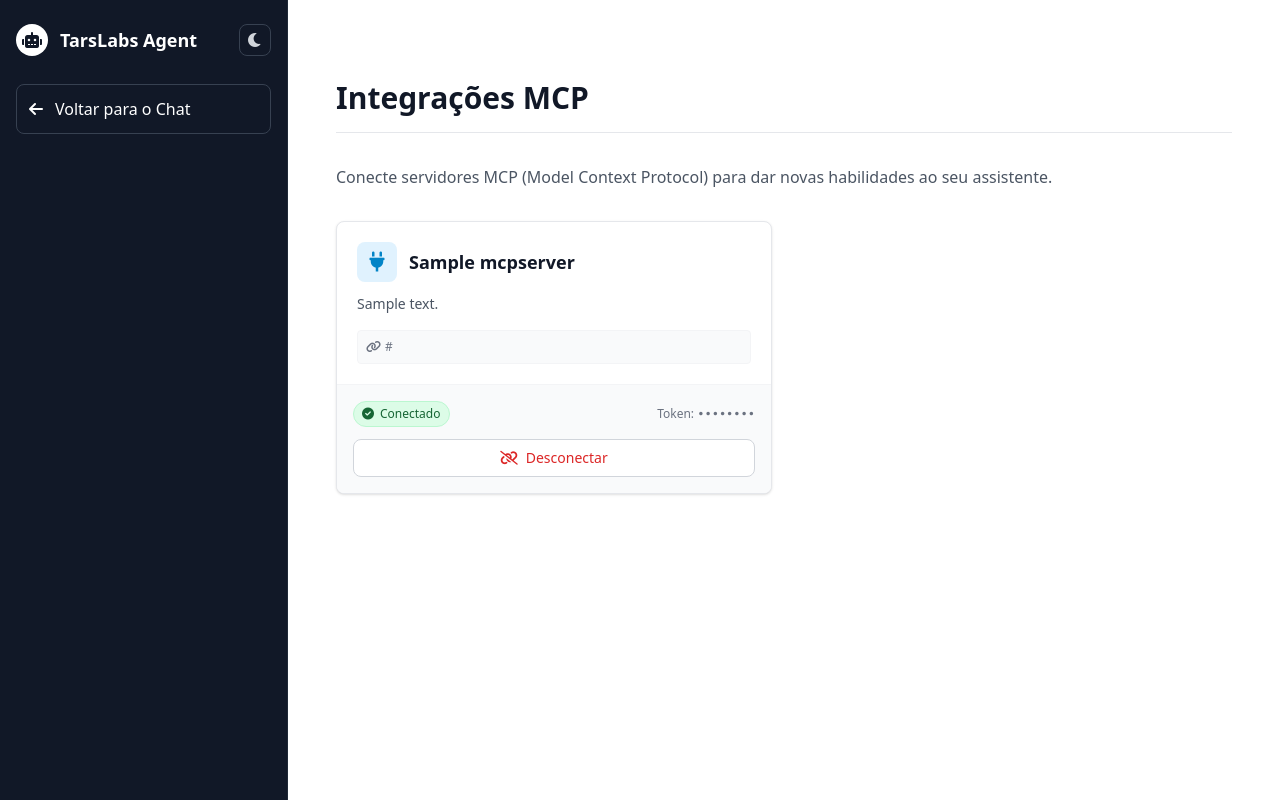
After one commit to G45P4R82/django-ui-chat, a Django app: page /integrations/ in a window 1280 px wide. The commit adds this page. Run offline with Django 4.2, Linux system fonts and the light colour scheme; a user stored in the database is signed in; tables that the repository leaves empty hold one stand-in row (values such as "Sample post"); some libraries are stand-ins or nearby versions.

Commit message:
feat: Add MCP (Model Context Protocol) client integration for AI tools
- Add MCPClient using official mcp Python SDK
- Add MCPServer and UserMCPConnection models to manage user tokens
- Add /integrations view and template to manage MCP configurations
- Update AIProvider to fetch tools and inject into Gemini payload
- Rebrand UI text to TarsLabs WhiteLabel UI Agent
- Add animated frontend feedback for tool_call and tool_resp events

```diff
--- /dev/null
+++ b/chatbot/templates/chatbot/integrations.html
@@ -0,0 +1,115 @@
+{% extends 'chatbot/base.html' %}
+
+{% block title %}Integrações MCP - TarsLabs Agent{% endblock %}
+
+{% block content %}
+<div class="flex h-screen bg-gray-50 dark:bg-gray-900 transition-colors">
+
+  <!-- Sidebar Lateral (Replicada do perfil) -->
+  <aside class="w-72 bg-gray-900 text-gray-300 flex-col transition-all duration-300 hidden md:flex border-r border-gray-800">
+    <div class="p-4 flex items-center justify-between mt-2">
+      <div class="flex items-center gap-3">
+        <div class="w-8 h-8 rounded-full bg-white text-gray-900 flex items-center justify-center font-bold">
+          <i class="fa-solid fa-robot"></i>
+        </div>
+        <span class="font-bold text-white text-lg">TarsLabs Agent</span>
+      </div>
+      <button onclick="toggleDarkMode()" title="Alternar Tema Escuro" class="w-8 h-8 flex items-center justify-center border border-gray-700 hover:bg-gray-800 text-gray-300 rounded-lg transition-colors">
+        <i class="fa-solid fa-moon dark:hidden"></i>
+        <i class="fa-solid fa-sun hidden dark:block text-yellow-400"></i>
+      </button>
+    </div>
+
+    <div class="px-4 py-3">
+      <a href="{% url 'chatbot' %}" class="flex items-center gap-3 w-full border border-gray-700 hover:bg-gray-800 text-white rounded-lg px-3 py-3 transition-colors">
+        <i class="fa-solid fa-arrow-left"></i>
+        Voltar para o Chat
+      </a>
+    </div>
+  </aside>
+
+  <!-- Content Principal -->
+  <main class="flex-1 flex justify-center py-12 px-4 sm:px-6 lg:px-8 bg-white dark:bg-gray-800 overflow-y-auto transition-colors">
+
+    <div class="max-w-4xl w-full space-y-8 relative">
+      <!-- Botão toggle mobile -->
+      <button onclick="toggleDarkMode()" class="md:hidden absolute right-0 top-0 w-10 h-10 flex items-center justify-center border border-gray-200 dark:border-gray-700 text-gray-500 dark:text-gray-300 rounded-lg transition-colors">
+        <i class="fa-solid fa-moon dark:hidden"></i>
+        <i class="fa-solid fa-sun hidden dark:block text-yellow-400"></i>
+      </button>
+
+      <div>
+        <div class="flex items-center gap-4 mb-8 border-b dark:border-gray-700 pb-4">
+          <a href="{% url 'chatbot' %}" class="md:hidden text-gray-400 dark:text-gray-500 hover:text-gray-600 dark:hover:text-gray-300">
+            <i class="fa-solid fa-arrow-left text-xl"></i>
+          </a>
+          <h2 class="text-3xl font-extrabold text-gray-900 dark:text-gray-100">Integrações MCP</h2>
+        </div>
+        <p class="text-gray-600 dark:text-gray-400 mb-6">Conecte servidores MCP (Model Context Protocol) para dar novas habilidades ao seu assistente.</p>
+      </div>
+
+      <div class="grid grid-cols-1 md:grid-cols-2 gap-6">
+        {% for server in servers %}
+        <div class="bg-white dark:bg-gray-900 shadow rounded-lg border border-gray-200 dark:border-gray-700 overflow-hidden flex flex-col transition-colors">
+            <div class="p-5 flex-1 border-b border-gray-100 dark:border-gray-800">
+                <div class="flex items-center gap-3 mb-3">
+                    <div class="w-10 h-10 rounded-lg bg-brand-100 dark:bg-brand-900 text-brand-600 dark:text-brand-500 flex items-center justify-center text-xl">
+                        <i class="fa-solid fa-plug"></i>
+                    </div>
+                    <h3 class="text-lg font-bold text-gray-900 dark:text-white">{{ server.name }}</h3>
+                </div>
+                <p class="text-sm text-gray-600 dark:text-gray-400 mb-4">{{ server.description }}</p>
+                <div class="text-xs text-gray-500 dark:text-gray-500 bg-gray-50 dark:bg-gray-800 p-2 rounded truncate border border-gray-100 dark:border-gray-700">
+                    <i class="fa-solid fa-link w-4"></i> {{ server.url }}
+                </div>
+            </div>
+
+            <div class="p-4 bg-gray-50 dark:bg-gray-800/50 mt-auto">
+                {% if server.id in connected_server_ids %}
+                    <div class="flex items-center justify-between mb-3">
+                        <span class="inline-flex items-center gap-1.5 py-1 px-2 rounded-full text-xs font-medium bg-green-100 text-green-800 dark:bg-green-900/30 dark:text-green-400 border border-green-200 dark:border-green-800/50">
+                            <i class="fa-solid fa-circle-check"></i> Conectado
+                        </span>
+                        <div class="text-xs text-gray-500 dark:text-gray-400">
+                            Token: <span class="font-mono">••••••••</span>
+                        </div>
+                    </div>
+                    <form method="POST" class="w-full">
+                        {% csrf_token %}
+                        <input type="hidden" name="server_id" value="{{ server.id }}">
+                        <input type="hidden" name="action" value="disconnect">
+                        <button type="submit" class="w-full bg-white dark:bg-gray-800 hover:bg-red-50 dark:hover:bg-red-900/20 text-red-600 dark:text-red-400 border border-gray-300 dark:border-gray-600 hover:border-red-300 dark:hover:border-red-800 font-medium py-2 px-4 rounded-lg transition-colors text-sm flex items-center justify-center gap-2">
+                            <i class="fa-solid fa-link-slash"></i> Desconectar
+                        </button>
+                    </form>
+                {% else %}
+                    <form method="POST" class="w-full flex flex-col gap-3">
+                        {% csrf_token %}
+                        <input type="hidden" name="server_id" value="{{ server.id }}">
+                        <input type="hidden" name="action" value="connect">
+                        <div>
+                            <label class="block text-xs font-medium text-gray-700 dark:text-gray-300 mb-1">Access Token</label>
+                            <input type="password" name="token" required placeholder="Ex: eyJhbGciOiJIUzI1..." class="w-full bg-white dark:bg-gray-900 border border-gray-300 dark:border-gray-600 text-gray-900 dark:text-white rounded-lg px-3 py-2 text-sm focus:ring-brand-500 focus:border-brand-500 transition-colors">
+                        </div>
+                        <button type="submit" class="w-full bg-brand-600 hover:bg-brand-900 text-white font-medium py-2 px-4 rounded-lg transition-colors text-sm flex items-center justify-center gap-2 shadow-sm">
+                            <i class="fa-solid fa-link"></i> Conectar
+                        </button>
+                    </form>
+                {% endif %}
+            </div>
+        </div>
+        {% empty %}
+        <div class="col-span-full py-12 flex flex-col items-center justify-center text-center border-2 border-dashed border-gray-300 dark:border-gray-700 rounded-xl">
+            <div class="w-16 h-16 bg-gray-100 dark:bg-gray-800 rounded-full flex items-center justify-center text-gray-400 dark:text-gray-500 text-2xl mb-4">
+                <i class="fa-solid fa-box-open"></i>
+            </div>
+            <h3 class="text-lg font-medium text-gray-900 dark:text-white mb-1">Nenhum Servidor Encontrado</h3>
+            <p class="text-sm text-gray-500 dark:text-gray-400 max-w-md">Não há servidores MCP cadastrados no sistema no momento.</p>
+        </div>
+        {% endfor %}
+      </div>
+
+    </div>
+  </main>
+</div>
+{% endblock %}
--- a/chatbot/templates/chatbot/login.html
+++ b/chatbot/templates/chatbot/login.html
@@ -19,7 +19,7 @@
         <i class="fa-solid fa-robot"></i>
       </div>
       <h2 class="text-2xl font-bold text-white mb-1">Bem-vindo</h2>
-      <p class="text-brand-100 text-sm">Acesse o sistema da Governadoria</p>
+      <p class="text-brand-100 text-sm">Acesse o sistema da TarsLabs Agent</p>
     </div>
 
     <div class="px-8 py-8">
--- a/chatbot/templates/chatbot/profile.html
+++ b/chatbot/templates/chatbot/profile.html
@@ -1,6 +1,6 @@
 {% extends 'chatbot/base.html' %}
 
-{% block title %}Perfil - Governadoria{% endblock %}
+{% block title %}Perfil - TarsLabs Agent{% endblock %}
 
 {% block content %}
 <div class="flex h-screen bg-gray-50 dark:bg-gray-900 transition-colors">
@@ -12,7 +12,7 @@
         <div class="w-8 h-8 rounded-full bg-white text-gray-900 flex items-center justify-center font-bold">
           <i class="fa-solid fa-robot"></i>
         </div>
-        <span class="font-bold text-white text-lg">Governadoria</span>
+        <span class="font-bold text-white text-lg">TarsLabs Agent</span>
       </div>
       <button onclick="toggleDarkMode()" title="Alternar Tema Escuro" class="w-8 h-8 flex items-center justify-center border border-gray-700 hover:bg-gray-800 text-gray-300 rounded-lg transition-colors">
         <i class="fa-solid fa-moon dark:hidden"></i>
--- a/chatbot/urls.py
+++ b/chatbot/urls.py
@@ -5,6 +5,7 @@ urlpatterns = [
     path('', views.chatbot, name='chatbot'),
     path('c/<int:conversation_id>/', views.chatbot, name='chatbot_conversation'),
     path('profile/', views.profile, name='profile'),
+    path('integrations/', views.integrations, name='integrations'),
     path('login', views.login, name='login'),
     path('register', views.register, name='register'),
     path('logout', views.logout, name='logout'),
--- a/chatbot/views.py
+++ b/chatbot/views.py
@@ -9,7 +9,8 @@ from google import genai
 from django.contrib import auth
 from django.contrib.auth.models import User
 from django.contrib.auth.decorators import login_required
-from .models import Chat, Conversation
+from .models import Chat, Conversation, MCPServer, UserMCPConnection
+from .mcp_client import MCPClient
 
 from django.utils import timezone
 
@@ -87,9 +88,46 @@ class AIProvider:
         yield {"type": "done", "final_text": final_text, "session_id": session_id}
 
     @classmethod
-    def _call_gemini_stream(cls, prompt, system_msg=None, chat_history=None):
+    def _call_gemini_stream(cls, prompt, system_msg=None, chat_history=None, mcp_tools=None, mcp_connections=None):
         api_key = os.environ.get("GEMINI_API_KEY_2") or os.environ.get("GEMINI_API_KEY_3")
+
+        # If we don't have API keys, just fail gracefully so fallback isn't used
+        if not api_key:
+             yield {"type": "error", "error": "Gemini API key is missing."}
+             return
+
         client = genai.Client(api_key=api_key)
+
+        # Handle tools config for Gemini
+        tools_config = []
+        if mcp_tools:
+            # We map MCP tool schemas to Gemini FunctionDeclarations
+            from google.genai import types
+
+            gemini_tools = []
+            for tool in mcp_tools:
+                # Basic mapping, in a real scenario you would parse the JSON Schema to Gemini types
+                parameters_schema = tool.get("parameters", {})
+
+                # Gemini doesn't fully support all JSON Schema features cleanly in FunctionDeclaration yet without some manual mapping,
+                # but we can pass it as a dict and let the SDK handle it internally or parse it to OpenAPI schema.
+
+                # Para simplificar e garantir funcionamento imediato no Gemini 2.5:
+                # Se o schema MCP tiver 'properties', mapeamos para object
+                if "properties" in parameters_schema:
+                    gemini_tools.append(types.FunctionDeclaration(
+                        name=tool["name"],
+                        description=tool["description"],
+                        # Precisamos mapear para dict cru, o SDK do Gemini prefere dicionarios OpenAPI 3.0
+                        parameters=parameters_schema
+                    ))
+                else:
+                    gemini_tools.append(types.FunctionDeclaration(
+                        name=tool["name"],
+                        description=tool["description"],
+                    ))
+            if gemini_tools:
+                 tools_config = [types.Tool(function_declarations=gemini_tools)]
 
         full_prompt = f"[{system_msg}]\n\n" if system_msg else ""
         if chat_history:
@@ -97,22 +135,92 @@ class AIProvider:
                 full_prompt += f"Usuário: {chat.message}\nAssistente: {chat.response}\n\n"
         full_prompt += f"Usuário: {prompt}\nAssistente:"
 
-        # Simulando steps pro frontend
-        yield {"type": "tool_call", "name": "Gemini_Flash_Fallback"}
+        # We start the session (we don't use stream directly here to easily handle function calls)
+        try:
+            response = client.models.generate_content(
+                model='gemini-2.5-flash',
+                contents=full_prompt,
+                config=types.GenerateContentConfig(tools=tools_config) if tools_config else None
+            )
 
-        response = client.models.generate_content(
-            model='gemini-2.5-flash',
-            contents=full_prompt,
-        )
+            # Check if Gemini wants to call a tool
+            if response.function_calls:
+                for function_call in response.function_calls:
+                    tool_name = function_call.name
+                    arguments = {k: v for k, v in function_call.args.items()}
 
-        yield {"type": "tool_resp", "name": "Gemini_Flash_Fallback"}
-        final_text = response.text.strip()
-        yield {"type": "text", "text": final_text}
-        yield {"type": "done", "final_text": final_text, "session_id": None}
+                    yield {"type": "tool_call", "name": tool_name}
+
+                    # Execute tool via MCP
+                    tool_result_text = "Tool failed."
+                    for conn in mcp_connections:
+                        try:
+                            mcp_client = MCPClient(conn.mcp_server.url)
+                            # We inject the tenant_id explicitly if it's missing just in case, though the prompt should handle it
+                            if "tenant_id" not in arguments:
+                                arguments["tenant_id"] = conn.access_token
+
+                            res = mcp_client.call_tool_sync(tool_name, arguments)
+                            if res:
+                                tool_result_text = res
+                                break # Found the server that handled it
+                        except Exception as e:
+                            pass
+
+                    yield {"type": "tool_resp", "name": tool_name}
+
+                    # Send result back to Gemini
+                    function_response_part = types.Part.from_function_response(
+                        name=tool_name,
+                        response={"result": tool_result_text}
+                    )
+
+                    # Do a follow up call
+                    follow_up_response = client.models.generate_content(
+                         model='gemini-2.5-flash',
+                         contents=[
+                             types.Content(role="user", parts=[types.Part.from_text(full_prompt)]),
+                             types.Content(role="model", parts=response.parts),
+                             types.Content(role="user", parts=[function_response_part])
+                         ]
+                    )
+
+                    final_text = follow_up_response.text.strip()
+                    yield {"type": "text", "text": final_text}
+                    yield {"type": "done", "final_text": final_text, "session_id": None}
+                    return
+
+            # No tool called, just text
+            final_text = response.text.strip()
+            yield {"type": "text", "text": final_text}
+            yield {"type": "done", "final_text": final_text, "session_id": None}
+
+        except Exception as e:
+            yield {"type": "error", "error": f"Gemini falhou: {str(e)}"}
 
     @classmethod
-    def generate_stream(cls, prompt, system_msg=None, chat_history=None, user_id=None, gcp_session_id=None):
+    def generate_stream(cls, prompt, system_msg=None, chat_history=None, user_id=None, gcp_session_id=None, mcp_connections=None):
+
+        mcp_tools = []
+        if mcp_connections:
+            for conn in mcp_connections:
+                mcp_client = MCPClient(conn.mcp_server.url)
+                tools = mcp_client.get_tools_sync()
+                if tools:
+                    mcp_tools.extend(tools)
+
+            if mcp_tools:
+                system_msg += "\n\nVocê tem acesso a ferramentas de Gestão Agrícola (MCP). IMPORTANTE: Ao usar qualquer ferramenta que exija o parâmetro 'tenant_id', você deve preenchê-lo com o token cadastrado pelo usuário. Como eu não posso passar o token puro aqui por segurança, o backend injetará o tenant_id correto automaticamente, mas você pode assumir que ele existe."
+
         try:
+            # Em um cenário real, injetaríamos os mcp_tools no payload do gcp_cloud_run.
+            # Como você mencionou que podemos usar o Gemini Fallback para simplificar o MCP,
+            # vamos forçar o uso do Gemini se houver integrações MCP ativas para garantir que o function calling funcione perfeitamente via SDK.
+            if mcp_tools:
+                 print("[AI Routing] Redirecionando para Gemini devido ao uso de ferramentas MCP locais.")
+                 yield from cls._call_gemini_stream(prompt, system_msg, chat_history, mcp_tools, mcp_connections)
+                 return
+
             yield from cls._call_gcp_cloud_run_stream(prompt, system_msg, user_id, gcp_session_id)
         except Exception as e:
             print(f"[AI Fallback] GCP API falhou ({e}). Tentando Gemini...")
@@ -172,7 +280,7 @@ def chatbot(request, conversation_id=None):
 
         gcp_sid = conversation.gcp_session_id
 
-        system_prompt = "Você é o assistente oficial e inteligente do Governo do Estado de Mato Grosso. Seja educado, prestativo e forneça informações governamentais."
+        system_prompt = "Você é o TarsLabs WhiteLabel UI Agent, um assistente inteligente e prestativo."
 
         def stream_generator():
             # Send initial metadata so UI knows the conversation ID
@@ -181,7 +289,7 @@ def chatbot(request, conversation_id=None):
             final_text = ""
             new_gcp_sid = gcp_sid
 
-            for chunk in AIProvider.generate_stream(message, system_prompt, chat_history, request.user.username, gcp_sid):
+            for chunk in AIProvider.generate_stream(message, system_prompt, chat_history, request.user.username, gcp_sid, list(request.user.mcp_connections.all())):
                 if chunk["type"] == "done":
                     final_text = chunk["final_text"]
                     if chunk.get("session_id"):
@@ -217,6 +325,37 @@ def chatbot(request, conversation_id=None):
 @login_required(login_url='login')
 def profile(request):
     return render(request, 'chatbot/profile.html')
+
+@login_required(login_url='login')
+def integrations(request):
+    servers = MCPServer.objects.filter(is_active=True)
+    user_connections = UserMCPConnection.objects.filter(user=request.user)
+    connected_server_ids = [conn.mcp_server.id for conn in user_connections]
+
+    if request.method == 'POST':
+        server_id = request.POST.get('server_id')
+        token = request.POST.get('token')
+        action = request.POST.get('action')
+
+        try:
+            server = MCPServer.objects.get(id=server_id)
+            if action == 'connect' and token:
+                UserMCPConnection.objects.update_or_create(
+                    user=request.user,
+                    mcp_server=server,
+                    defaults={'access_token': token, 'is_connected': True}
+                )
+            elif action == 'disconnect':
+                UserMCPConnection.objects.filter(user=request.user, mcp_server=server).delete()
+            return redirect('integrations')
+        except MCPServer.DoesNotExist:
+            pass
+
+    return render(request, 'chatbot/integrations.html', {
+        'servers': servers,
+        'connected_server_ids': connected_server_ids,
+        'user_connections': {conn.mcp_server.id: conn for conn in user_connections}
+    })
 
 def login(request):
     if request.method == 'POST':
--- a/requirements.txt
+++ b/requirements.txt
@@ -16,3 +16,6 @@ tqdm
 typing_extensions
 urllib3
 yarl
+mcp[cli]
+httpx
+sseclient-py
```
Also changed, not shown: chatbot/mcp_client.py (added, +53 -0 lines), chatbot/models.py (+23 -0 lines), chatbot/templates/chatbot/chatbot.html (+58 -47 lines), chatbot/migrations/0004_mcpserver_usermcpconnection.py (added).
